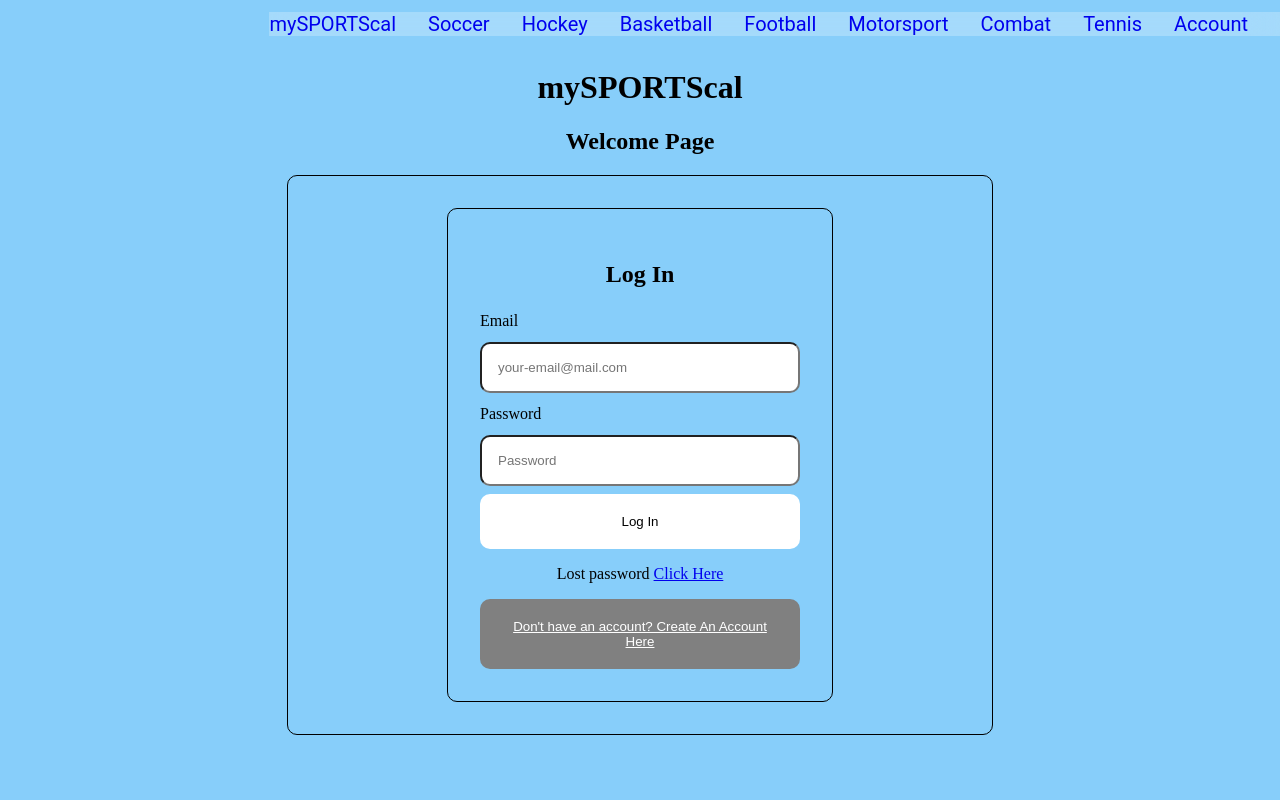
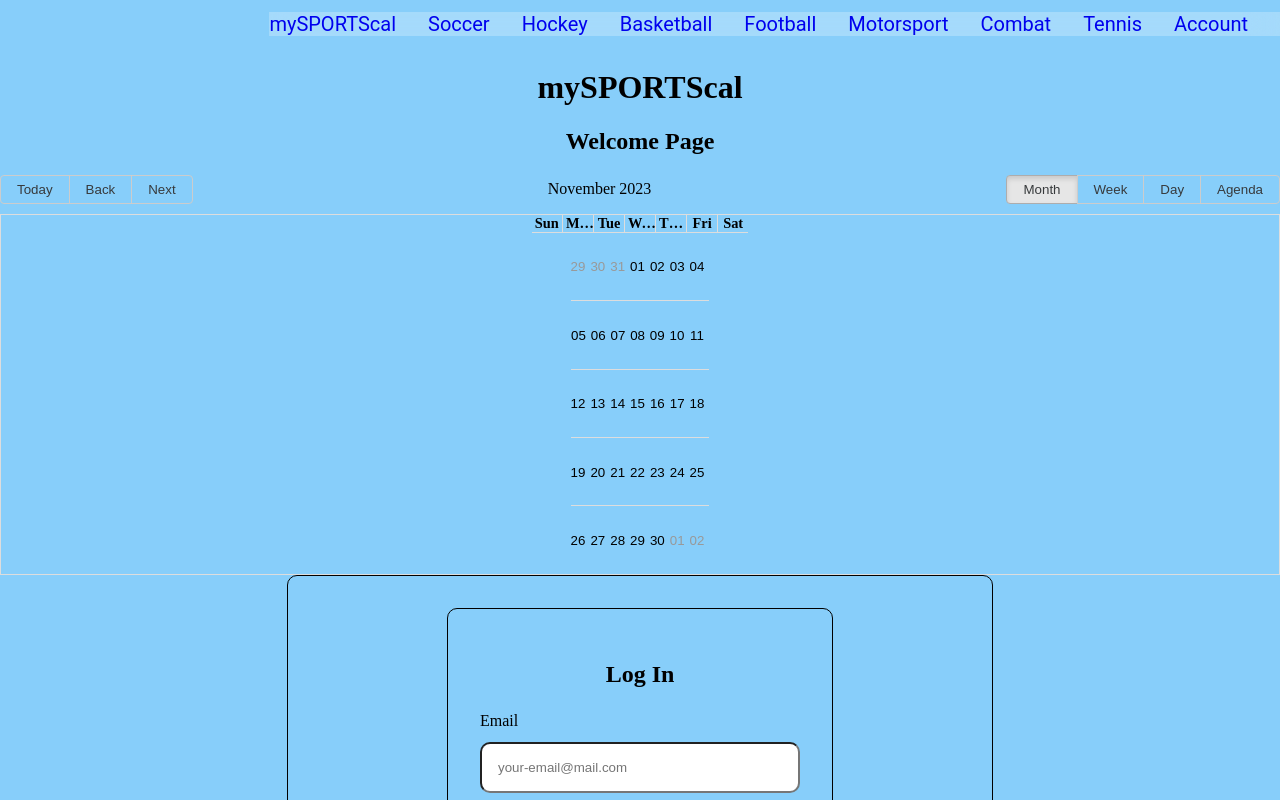
Before and after one commit to farrell-dan/mySportsCal---final-project, a React (Create React App) app in the folder client/: page / in a window 1280 px wide. Shown: the top 800 px of the page. Built offline with nearby package versions, Linux system fonts and the light colour scheme.

Commit message:
Calednar on home page

```diff
--- a/client/src/components/AccountStuff/MyEvents.js
+++ b/client/src/components/AccountStuff/MyEvents.js
@@ -42,9 +42,6 @@ const MyEvents = () => {
 	const loadMoreGames = () => {
 		setVisibleGames((prevVisibleGames) => prevVisibleGames + 5);
 	};
-
-	console.log(upcomingGames);
-	console.log(myGames);
 
 	return (
 		<div>
--- /dev/null
+++ b/client/src/components/Calendar.js
@@ -0,0 +1,62 @@
+import "react-big-calendar/lib/css/react-big-calendar.css";
+import { Calendar, dateFnsLocalizer } from "react-big-calendar";
+import format from "date-fns/format";
+import parse from "date-fns/parse";
+import startOfWeek from "date-fns/startOfWeek";
+import getDay from "date-fns/getDay";
+import enUS from "date-fns/locale/en-US";
+import addHours from "date-fns/addHours";
+import { useMyGames } from "./MyGamesContext";
+
+const locales = {
+	"en-US": enUS,
+};
+
+const localizer = dateFnsLocalizer({
+	format,
+	parse,
+	startOfWeek,
+	getDay,
+	locales,
+});
+
+
+const CalendarSection = () => {
+    console.log('CalendarSection rendered');
+    const { myGames } = useMyGames();
+
+    const myEventsList = myGames;
+
+    const transformEvents = (myEventsList) => {
+        return myEventsList.map((event) => {
+            const start = new Date(event.DateUtc)
+            const end = addHours(new Date(event.DateUtc), 2)
+            return {
+            title: `${event.HomeTeam} vs ${event.AwayTeam}`,
+            start,
+            end,
+            resource: {
+              Location: event.Location,
+            },
+          };
+        });
+      };
+
+      console.log(transformEvents(myEventsList));
+      const formattedEvents = transformEvents(myEventsList);
+
+      console.log(formattedEvents);
+
+	return (
+		<div style={{ height: "50vh" }}>
+			<Calendar
+				localizer={localizer}
+				events={formattedEvents}
+				startAccessor="start"
+				endAccessor="end"
+			/>
+		</div>
+	);
+};
+
+export default CalendarSection;
--- a/client/src/components/WelcomePage.js
+++ b/client/src/components/WelcomePage.js
@@ -5,6 +5,7 @@ import Login from "./AccountStuff/Login";
 import { useAuth } from "./AccountStuff/AuthProvider";
 import MyEvents from "./AccountStuff/MyEvents";
 import CreateAccount from "./AccountStuff/CreateAccount";
+import Calendar from "./Calendar";
 
 const WelcomePage = () => {
 	const { myGames } = useMyGames();
@@ -50,6 +51,7 @@ const WelcomePage = () => {
 		<>
 			<h1>mySPORTScal</h1>
 			<h2>Welcome Page</h2>
+			<Calendar></Calendar>
 			<div className="container">
 				{authenticated ? (
 					<>
--- /dev/null
+++ b/package.json
@@ -0,0 +1,6 @@
+{
+  "dependencies": {
+    "date-fns": "^2.30.0",
+    "react-big-calendar": "^1.8.5"
+  }
+}
```
Also changed, not shown: 1 other file (tests, documents, lock files or other folders).
